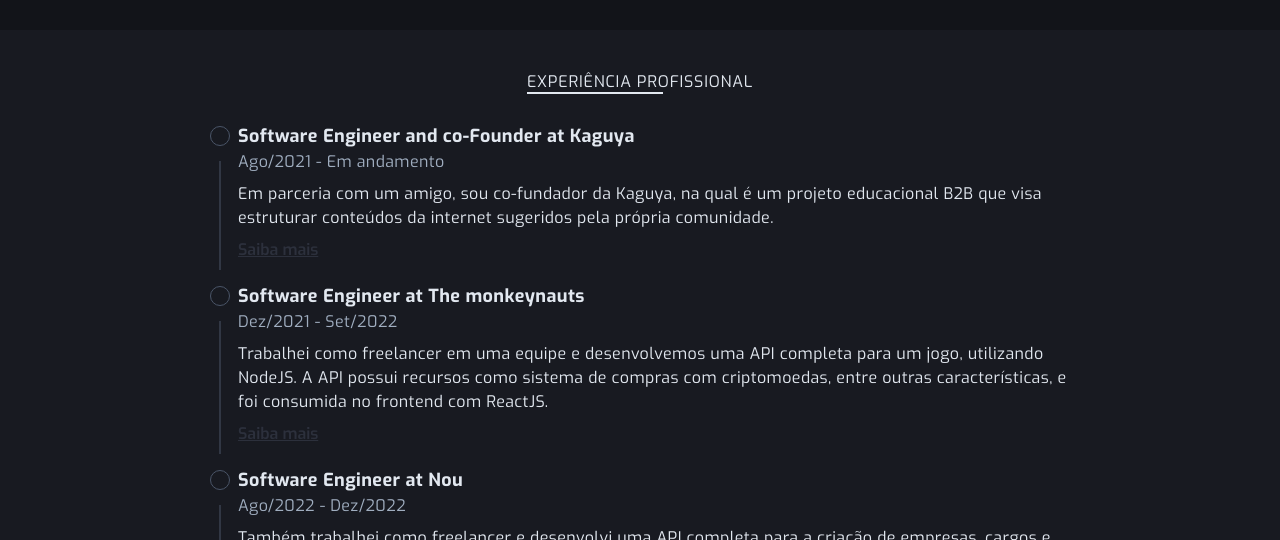
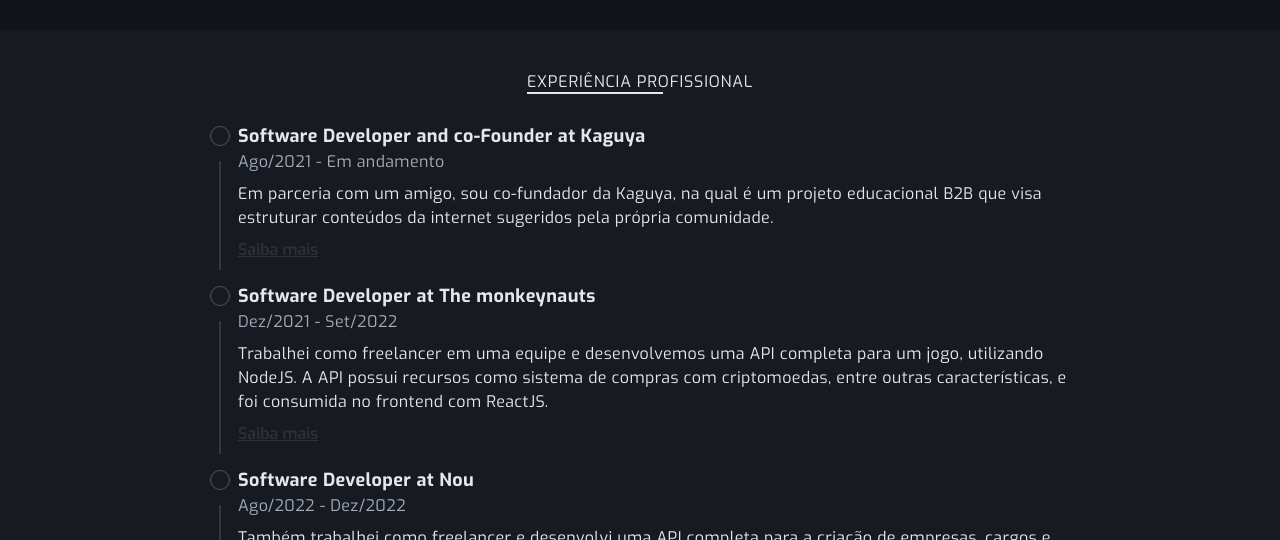
Before and after one commit to Tiaguin061/me-porfolio, a Next.js app: page / in a window 1280 px wide. Shown: the part 790-1330 px from the top of the page. Built offline with nearby package versions, Linux system fonts and the light colour scheme.

Commit message:
feat: Changed experiencies title

```diff
--- a/src/modules/Home/components/ProfessionalExperienceListSection/index.tsx
+++ b/src/modules/Home/components/ProfessionalExperienceListSection/index.tsx
@@ -40,7 +40,7 @@ export function ProfessionalExperienceList() {
               <Flex gap={2} alignItems="flex-start">
                 <TimeLine />
                 <CardInformation
-                  title="Software Engineer and co-Founder at Kaguya"
+                  title="Software Developer and co-Founder at Kaguya"
                   experienceDate="Ago/2021 - Em andamento"
                   description="Em parceria com um amigo, sou co-fundador da Kaguya, na qual é um projeto educacional B2B que visa estruturar conteúdos da internet sugeridos pela própria comunidade."
                   hasAboutMoreButton
@@ -53,7 +53,7 @@ export function ProfessionalExperienceList() {
               <Flex gap={2} alignItems="flex-start">
                 <TimeLine />
                 <CardInformation
-                  title="Software Engineer at The monkeynauts"
+                  title="Software Developer at The monkeynauts"
                   experienceDate="Dez/2021 - Set/2022"
                   description="Trabalhei como freelancer em uma equipe e desenvolvemos uma API completa para um jogo, utilizando NodeJS. A API possui recursos como sistema de compras com criptomoedas, entre outras características, e foi consumida no frontend com ReactJS."
                   hasAboutMoreButton
@@ -70,7 +70,7 @@ export function ProfessionalExperienceList() {
               <Flex gap={2} alignItems="flex-start">
                 <TimeLine />
                 <CardInformation
-                  title="Software Engineer at Nou"
+                  title="Software Developer at Nou"
                   experienceDate="Ago/2022 - Dez/2022"
                   description="Também trabalhei como freelancer e desenvolvi uma API completa para a criação de empresas, cargos e usuários, usando NodeJS. Essa API foi consumida no frontend com ReactJS."
                   hasAboutMoreButton
```
